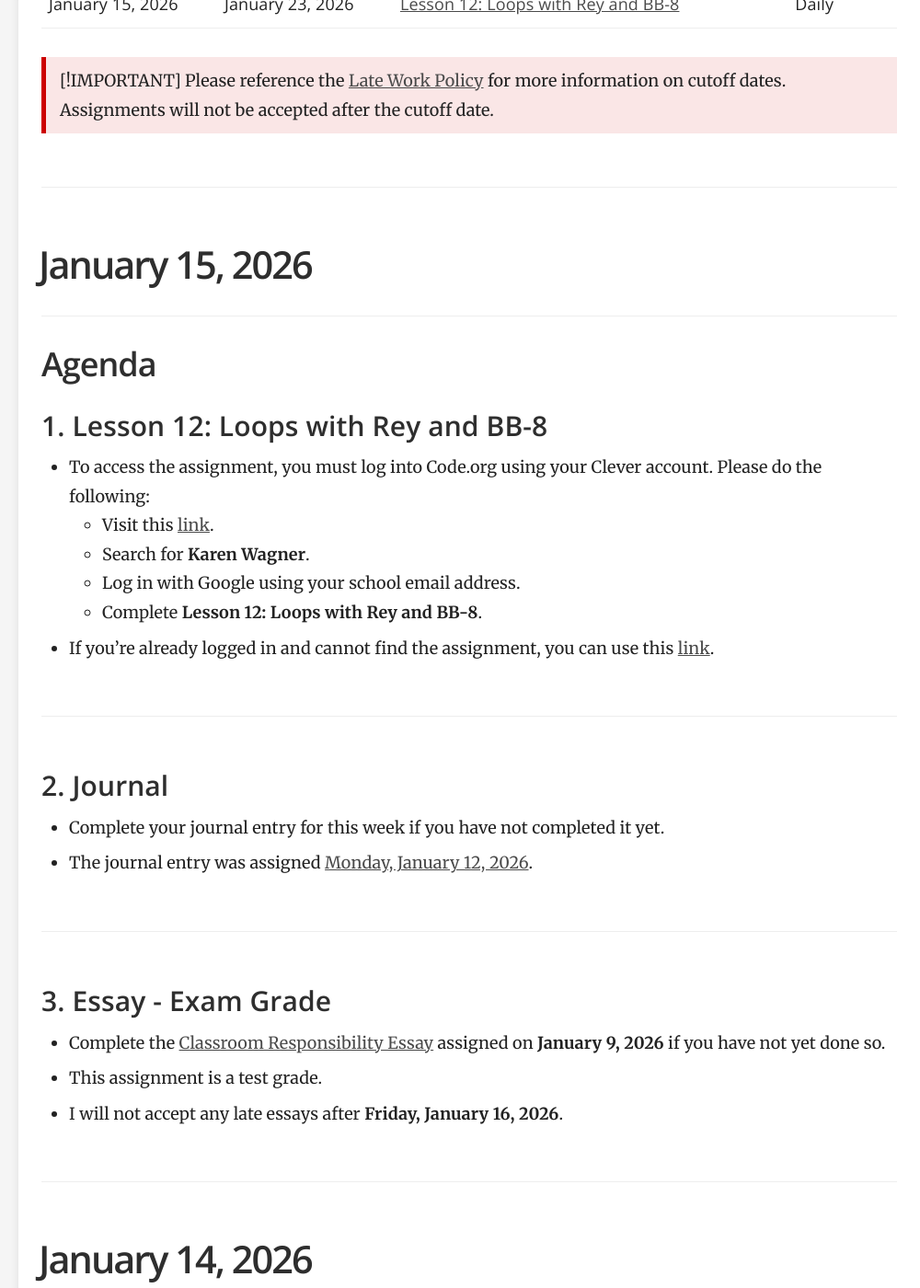
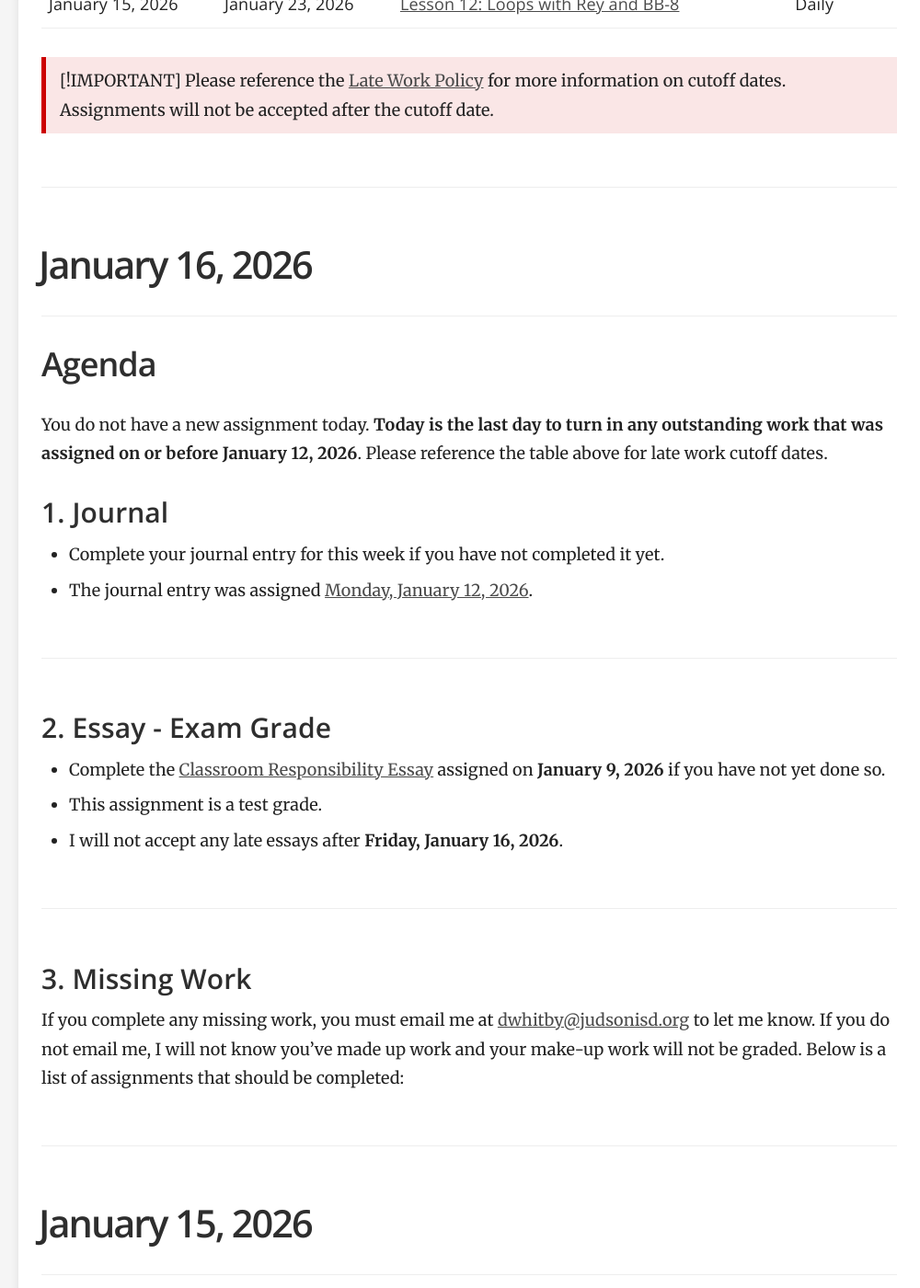
Before and after one commit to mswhitby/classroom, a Jekyll site: the page built from _docs/classes/7th.md, in a window 1280 px wide and 1400 px high, scrolled down 732 px. Shown: the whole window at 92% size, without its empty margins (280-1280 px from the left). Built offline with Jekyll 4.4.1, drawn with Linux system fonts in a browser that asks for light colours.

Commit message:
Updated lessons

```diff
--- a/_docs/classes/7th.md
+++ b/_docs/classes/7th.md
@@ -86,6 +86,33 @@ order: 6
 
 
 ****
+
+# January 16, 2026
+
+## Agenda
+
+You do not have a new assignment today. **Today is the last day to turn in any outstanding work that was assigned on or before January 12, 2026**. Please reference the table above for late work cutoff dates.
+
+### 1. Journal
+
+- Complete your journal entry for this week if you have not completed it yet.
+- The journal entry was assigned [Monday, January 12, 2026](https://github.com/mswhitby/WHSTechNotes/blob/main/journal.md#january-12-2026).
+
+----
+
+### 2. Essay - Exam Grade
+
+- Complete the [Classroom Responsibility Essay](https://github.com/mswhitby/classroom/blob/main/_docs/classes/1st.md#january-9-2026) assigned on **January 9, 2026** if you have not yet done so.
+- This assignment is a test grade.
+- I will not accept any late essays after **Friday, January 16, 2026**.
+
+----
+
+### 3. Missing Work
+
+If you complete any missing work, you must email me at <dwhitby@judsonisd.org> to let me know. If you do not email me, I will not know you've made up work and your make-up work will not be graded. Below is a list of assignments that should be completed:
+
+----
 
 # January 15, 2026
 
```
Also changed, not shown: _docs/classes/3rd.md (+27 -0 lines).
